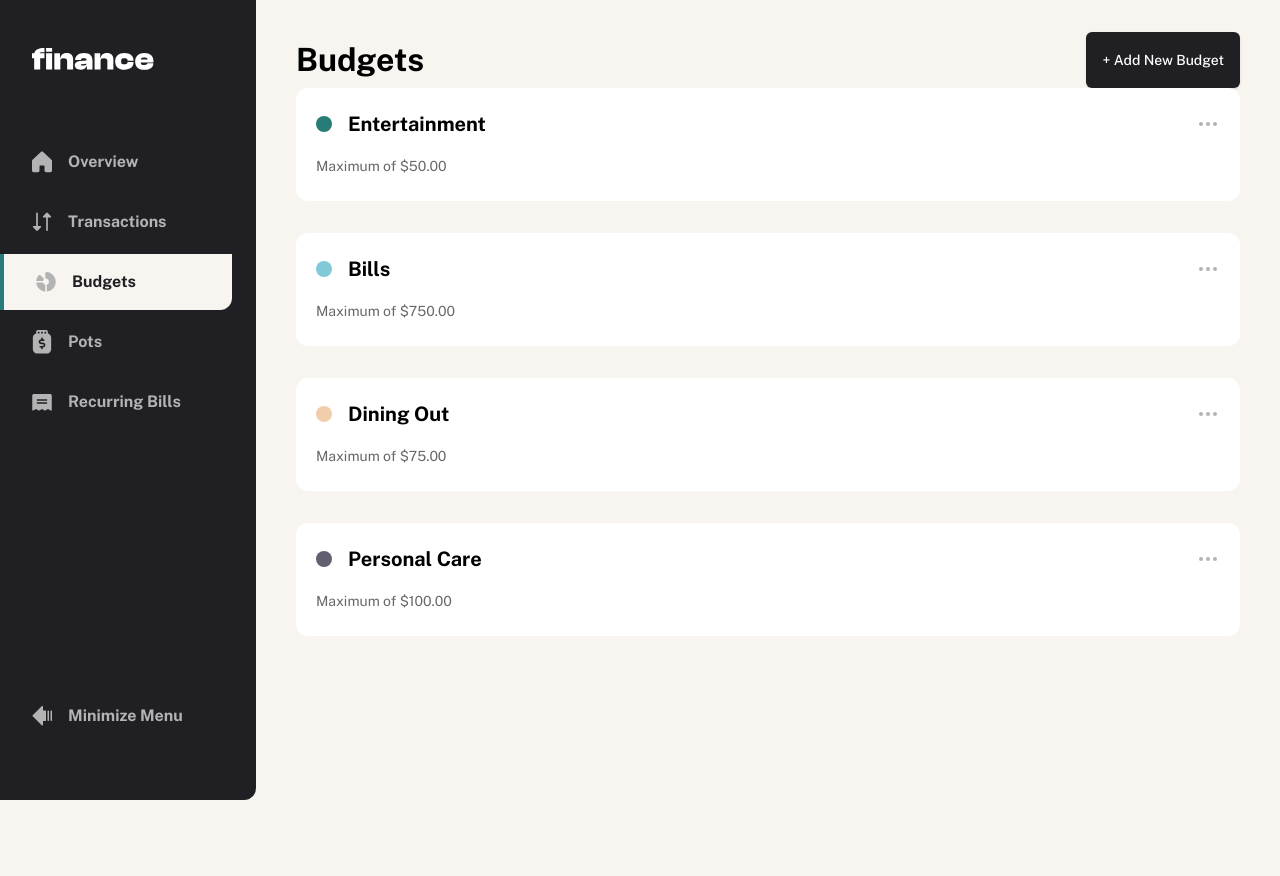
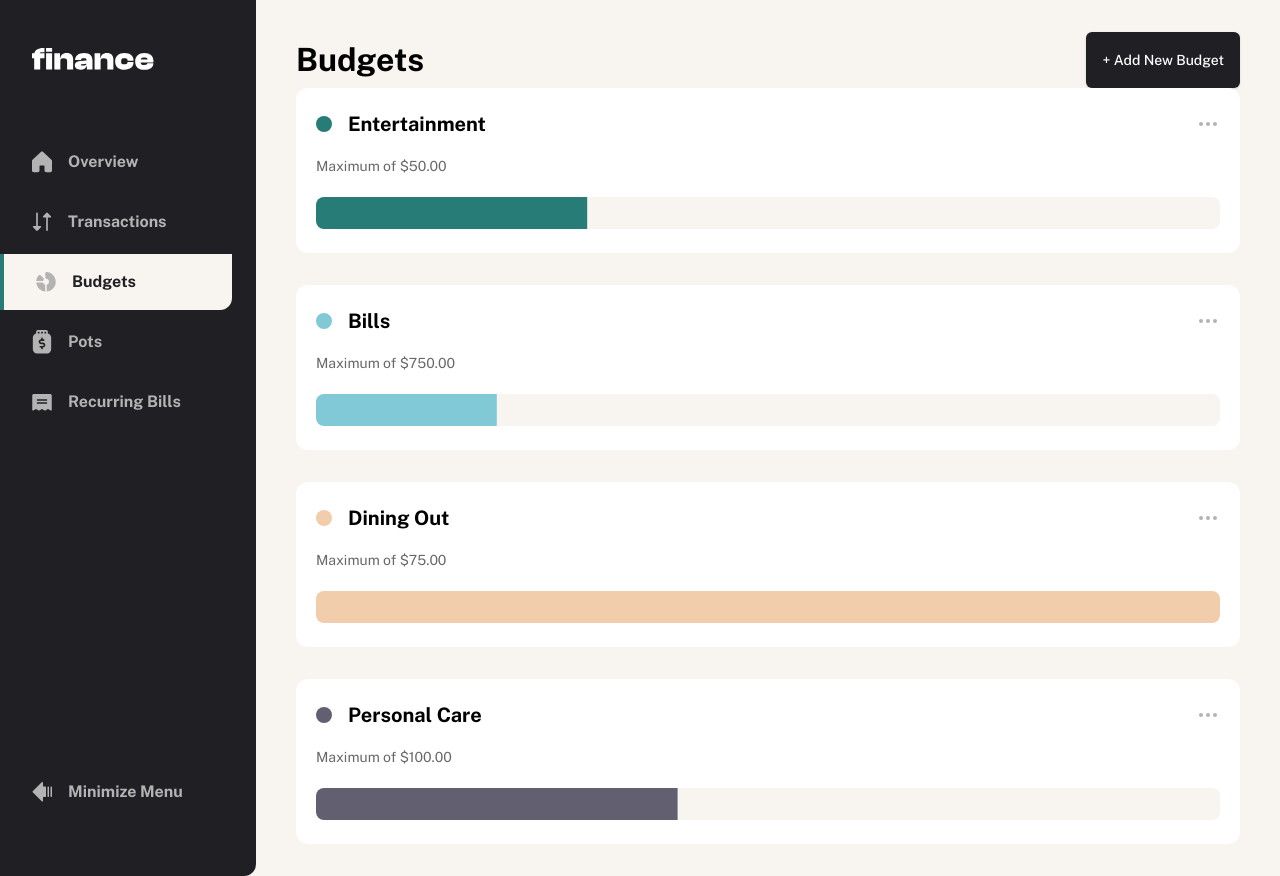
Before and after one commit to ronnieima/personal-finance-app, a Next.js app: page /budgets in a window 1280 px wide. Before the commit the page ends 800 px from the top, so only its background shows below. Built offline with nearby package versions, Linux system fonts and the light colour scheme.

Commit message:
add budget progress bars

```diff
--- a/package.json
+++ b/package.json
@@ -11,10 +11,12 @@
   "dependencies": {
     "@radix-ui/react-icons": "^1.3.0",
     "@radix-ui/react-label": "^2.1.0",
+    "@radix-ui/react-progress": "^1.1.0",
     "@radix-ui/react-select": "^2.1.1",
     "@radix-ui/react-slot": "^1.1.0",
     "class-variance-authority": "^0.7.0",
     "clsx": "^2.1.1",
+    "dayjs": "^1.11.13",
     "lucide-react": "^0.438.0",
     "next": "14.2.7",
     "react": "^18",
--- /dev/null
+++ b/src/app/budgets/components/BudgetCard.tsx
@@ -0,0 +1,51 @@
+import Card from '@/components/Card';
+import { Progress } from '@/components/ui/progress';
+import { Ellipsis } from 'lucide-react';
+import React from 'react';
+import data from '@/../public/assets/data.json';
+import dayjs from 'dayjs';
+
+type Props = {
+  budget: {
+    category: string;
+    maximum: number;
+    theme: string;
+  };
+};
+
+export default function BudgetCard({ budget }: Props) {
+  const transactionsThisMonth = data.transactions.filter(
+    (transaction) =>
+      transaction.category === budget.category &&
+      dayjs(transaction.date).isSame(dayjs('2024-08-08'), 'month')
+  );
+
+  const spentThisMonth = Math.abs(
+    transactionsThisMonth.reduce(
+      (total, transaction) => (total += transaction.amount),
+      0
+    )
+  );
+
+  return (
+    <Card key={budget.category}>
+      <header className="flex justify-between items-center">
+        <div className="flex items-center gap-4">
+          <div
+            className={`h-4 w-4 rounded-full`}
+            style={{ background: budget.theme }}
+          />
+          <h2 className="text-preset-2">{budget.category}</h2>
+        </div>
+        <Ellipsis className="text-grey-300" />
+      </header>
+      <h3 className="text-preset-4 text-grey-500">
+        Maximum of ${budget.maximum.toFixed(2)}
+      </h3>
+      <Progress
+        value={(spentThisMonth / budget.maximum) * 100}
+        color={budget.theme}
+      />
+    </Card>
+  );
+}
--- a/src/app/budgets/page.tsx
+++ b/src/app/budgets/page.tsx
@@ -1,8 +1,7 @@
+import data from '@/../public/assets/data.json';
 import { Button } from '@/components/ui/button';
-import React from 'react';
-import data from '@/../public/assets/data.json';
-import Card from '@/components/Card';
-import { Ellipsis } from 'lucide-react';
+import BudgetCard from './components/BudgetCard';
+import { Progress } from '@/components/ui/progress';
 
 export default function BudgetsPage() {
   return (
@@ -15,21 +14,7 @@ export default function BudgetsPage() {
       </header>
       <section className="flex flex-col gap-8">
         {data.budgets.map((budget) => (
-          <Card key={budget.category}>
-            <header className="flex justify-between items-center">
-              <div className="flex items-center gap-4">
-                <div
-                  className={`h-4 w-4 rounded-full`}
-                  style={{ background: budget.theme }}
-                />
-                <h2 className="text-preset-2">{budget.category}</h2>
-              </div>
-              <Ellipsis className="text-grey-300" />
-            </header>
-            <h3 className="text-preset-4 text-grey-500">
-              Maximum of ${budget.maximum.toFixed(2)}
-            </h3>
-          </Card>
+          <BudgetCard key={budget.category} budget={budget} />
         ))}
       </section>
     </div>
--- /dev/null
+++ b/src/components/ui/progress.tsx
@@ -0,0 +1,31 @@
+'use client';
+
+import * as React from 'react';
+import * as ProgressPrimitive from '@radix-ui/react-progress';
+
+import { cn } from '@/lib/utils';
+
+const Progress = React.forwardRef<
+  React.ElementRef<typeof ProgressPrimitive.Root>,
+  React.ComponentPropsWithoutRef<typeof ProgressPrimitive.Root>
+>(({ className, value, color, ...props }, ref) => (
+  <ProgressPrimitive.Root
+    ref={ref}
+    className={cn(
+      'relative h-8 w-full overflow-hidden rounded-lg bg-beige-100 dark:bg-neutral-50/20',
+      className
+    )}
+    {...props}
+  >
+    <ProgressPrimitive.Indicator
+      className="h-full w-full flex-1  transition-all "
+      style={{
+        transform: `translateX(-${100 - (value || 0)}%)`,
+        background: color,
+      }}
+    />
+  </ProgressPrimitive.Root>
+));
+Progress.displayName = ProgressPrimitive.Root.displayName;
+
+export { Progress };
```
Also changed, not shown: 1 other file (tests, documents, lock files or other folders).
